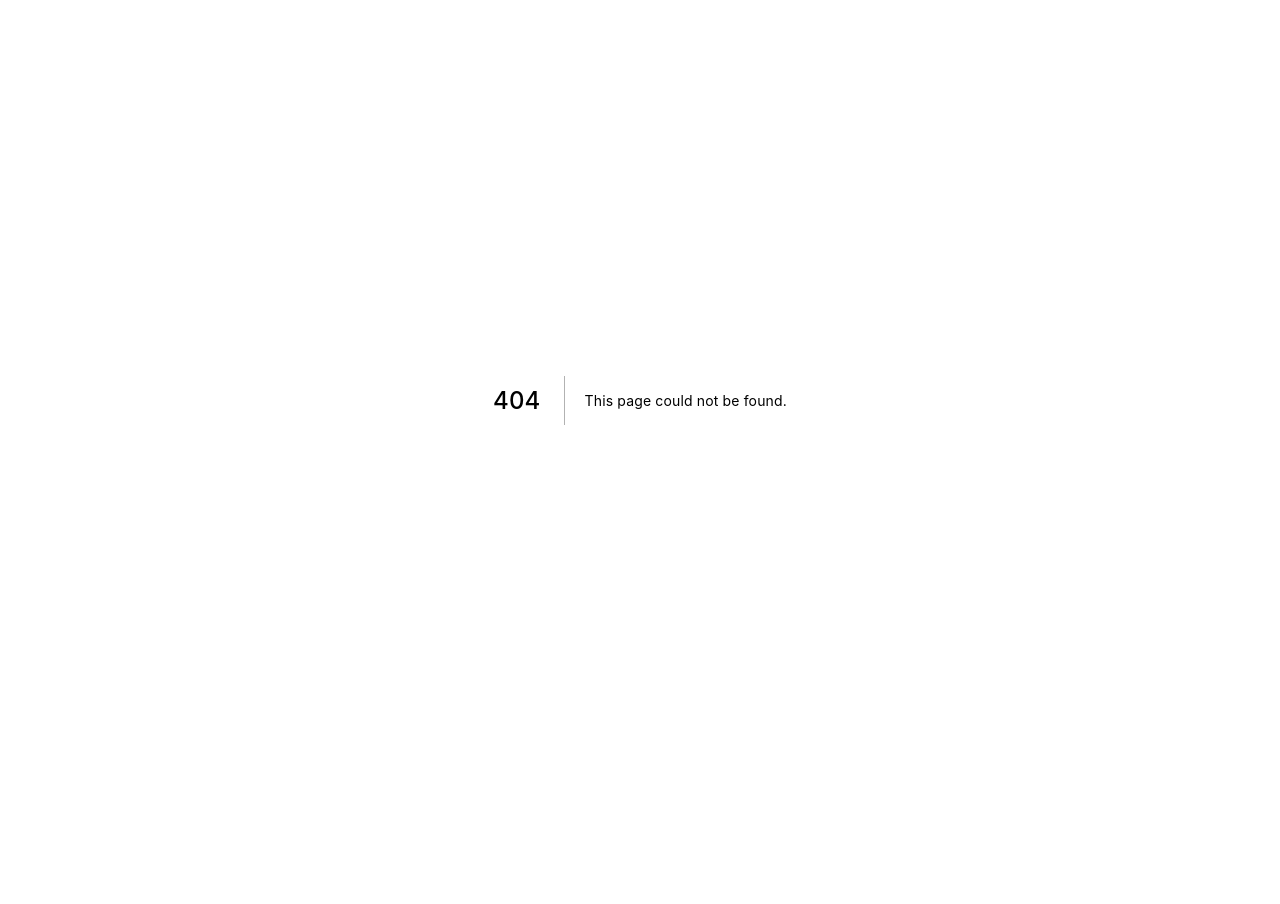
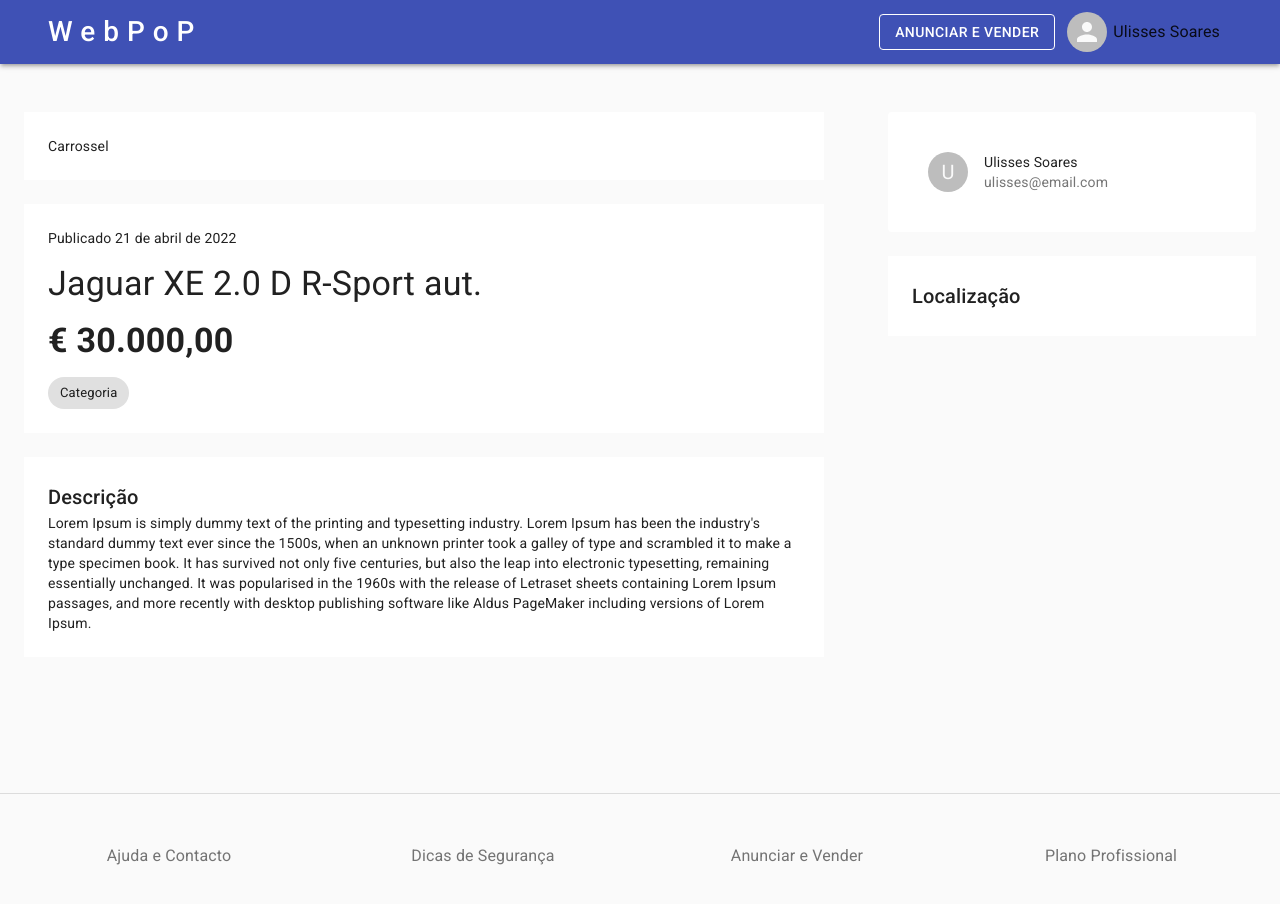
Before and after one commit to ulissessoaresmoreira/webpop, a Next.js app: page /product in a window 1280 px wide. Before the commit this address had no page. Shown: the top 904 px of the page. Before the commit the page ends 800 px from the top, so only its background shows below. Built offline with nearby package versions, Linux system fonts and the light colour scheme.

Commit message:
add product page

```diff
--- /dev/null
+++ b/pages/product.js
@@ -0,0 +1,77 @@
+import { Avatar, Box, Card, CardHeader, CardMedia, Chip, Container, Grid, Typography } from '@material-ui/core'
+
+import { makeStyles } from '@material-ui/core/styles'
+import TemplateDefault from '../src/templates/Default'
+
+const useStyles = makeStyles((theme) => ({
+    box:{
+        backgroundColor: theme.pallet.background.white,
+        padding: theme.spacing(3),
+        marginBottom: theme.spacing(3),
+    },
+    productName: {
+        margin: '15px 0',
+    },
+    price: {
+        fontWeight: 'bold',
+        marginBottom: 15,
+    }
+}))
+
+
+const Product = () =>{
+    const classes = useStyles()
+
+    return (
+        <TemplateDefault>
+            <Container>
+                <Grid maxWidth="lg">
+                    <Grid container spacing={8}>
+                        <Grid item xs={8}>
+                            <Box className={classes.box}>
+                                Carrossel
+                            </Box>
+                            <Box className={classes.box} textAlign="left">
+                                <Typography component="span" variant="capition" >Publicado 21 de abril de 2022</Typography>
+                                <Typography component="h4" variant="h4" className={classes.productName}>Jaguar XE 2.0 D R-Sport aut.</Typography>
+                                <Typography component="h4" variant="h4" className={classes.price}>€ 30.000,00</Typography>
+                                <Chip label="Categoria" />
+                            </Box>
+                            <Box className={classes.box} textAlign="left">
+                                <Typography component="h6" variant="h6" >Descrição</Typography>
+                                <Typography component="p" variant="body2" >
+                                    Lorem Ipsum is simply dummy text of the printing and typesetting industry. Lorem Ipsum has been the industry's standard dummy text ever since the 1500s, when an unknown printer took a galley of type and scrambled it to make a type specimen book. It has survived not only five centuries, but also the leap into electronic typesetting, remaining essentially unchanged. It was popularised in the 1960s with the release of Letraset sheets containing Lorem Ipsum passages, and more recently with desktop publishing software like Aldus PageMaker including versions of Lorem Ipsum.
+                                </Typography>
+                            </Box>
+                        </Grid>
+                        <Grid item xs={4}>
+                            <Card className={classes.box} elevation={0}>
+                                <CardHeader
+                                    avatar={
+                                        <Avatar>U</Avatar>
+                                    }
+                                    title="Ulisses Soares"
+                                    subheader="ulisses@email.com"
+                                />
+                                <CardMedia
+                                    image={'https://source.unsplash.com/random'}
+                                    title="Ulisses Soares"
+                                />
+                            </Card>
+                            <Box className={classes.box}>
+                                <Typography component="h6" variant="h6">
+                                    Localização
+                                </Typography>
+                            </Box>
+                        </Grid>
+                        <Grid item xs={12}>
+                        </Grid>
+                    </Grid>
+                </Grid>
+            </Container>
+        </TemplateDefault>
+
+    )
+}
+
+export default Product
--- a/src/components/Card.js
+++ b/src/components/Card.js
@@ -25,7 +25,7 @@ const Card = ({ image, title, subtitle, actions, outraInfo}) => {
                 title={title}
             />
             <CardContent>
-                <Typography component="h2" variant="h5" textprimary>
+                <Typography component="h2" variant="h5" color="textprimary">
                     {title}
                 </Typography>
                 <Typography>
```
